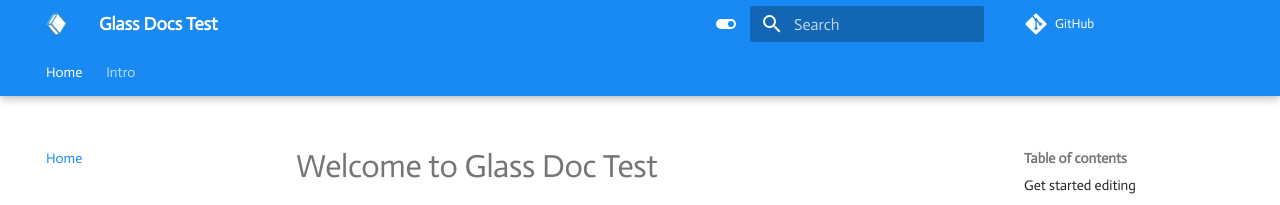
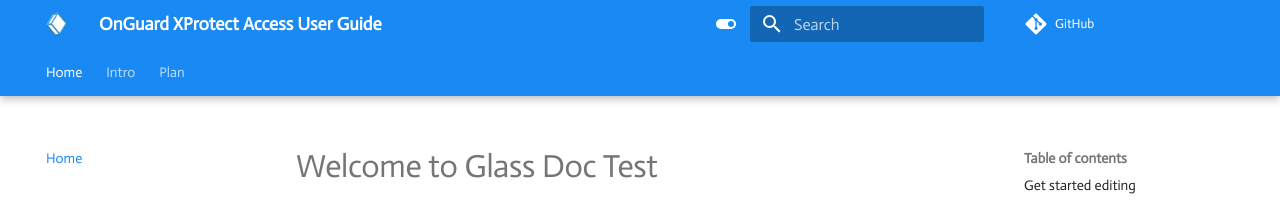
Before and after one commit to mjt-milestone/XPALenelS2DocSite, an MkDocs documentation site: the page built from docs/index.md, in a window 1280 px wide. Shown: the top 205 px of the page. Built offline with MkDocs 1.6.1 and Material for MkDocs 9.7.7, drawn with Linux system fonts in a browser that asks for light colours; comment, search, counter and statistics services are not loaded.

Commit message:
Plan > Diff Scenarios

```diff
--- a/mkdocs.yml
+++ b/mkdocs.yml
@@ -1,7 +1,7 @@
-site_name: Glass Docs Test
+site_name: OnGuard XProtect Access User Guide
 site_url: https://www.MySite.local
-site_description: "Glass Documentation Site"
-repo_url: https://github.com/MilestoneSystemsInc/GlassDocsTest
+site_description: "OnGuard XProtect Access Documentation Site"
+repo_url: https://github.com/mjt-milestone/XPALenelS2DocSite
 theme:
   language: en
   name: material
@@ -105,3 +105,5 @@ nav:
   - Home: index.md
   - Intro:
     - Intro/index.md
+  - Plan:
+    - Plan/index.md
```
Also changed, not shown: docs/Plan/index.md (added, +17 -0 lines).
